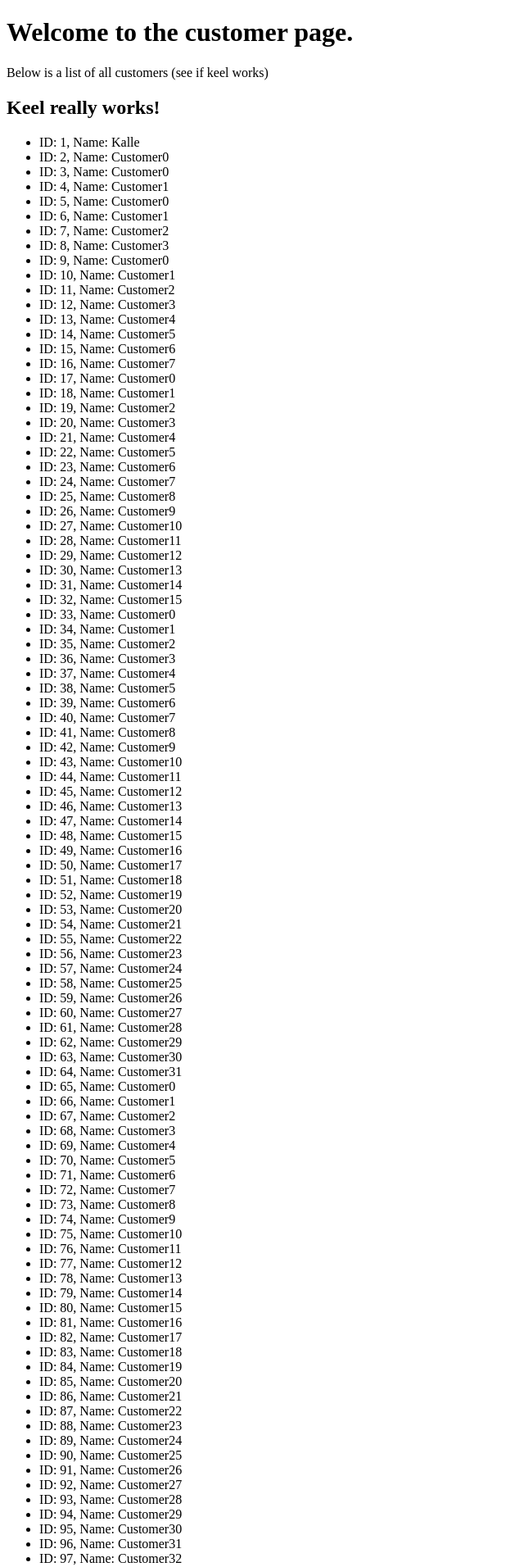
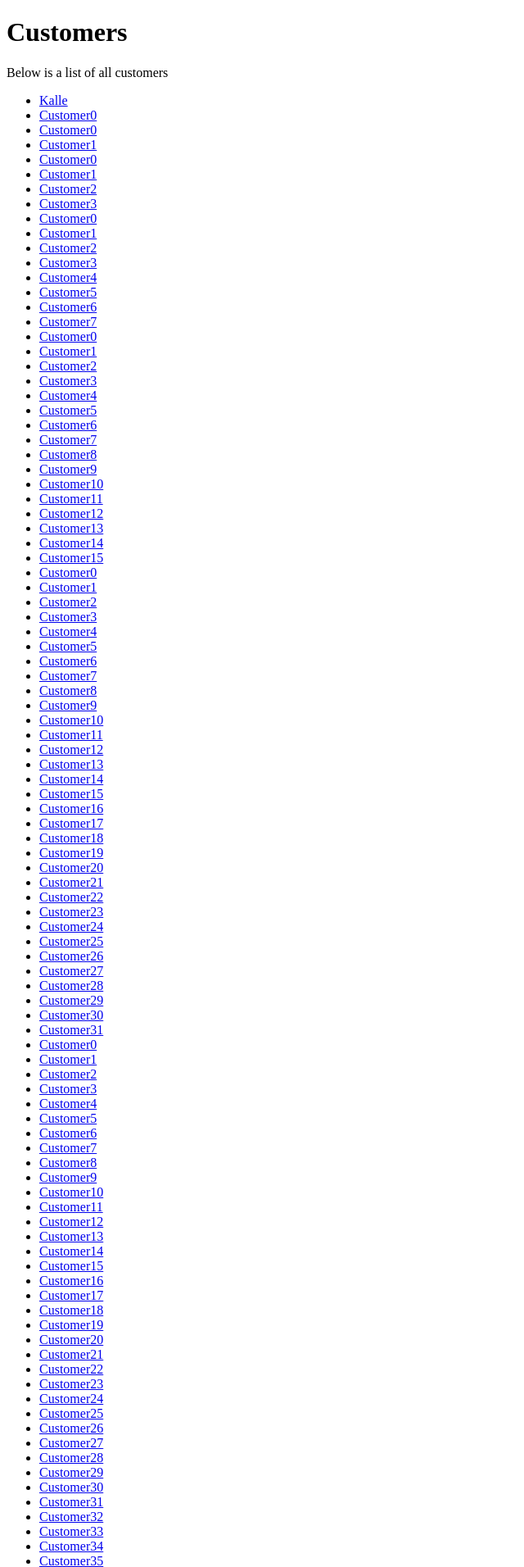
Before and after one commit to philipmagnusson/pyapi, a Flask app: page / in a window 1280 px wide. Shown: the top 1912 px of the page at 82% size, without its empty margins (0-640 px from the left). Run offline with Flask 3, Linux system fonts and the light colour scheme; parts of the project's set-up code (start-up, migrations or seed data) failed here and were passed over.

Commit message:
add a route

```diff
--- a/routes.py
+++ b/routes.py
@@ -7,8 +7,13 @@ from app import db
 main = Blueprint('main', __name__)
 
 @main.route('/')
-def index():
+def view_all_customers():
 	return render_template('index.html', customers=get_customer_data())
+
+@main.route('/customer/<int:customer_id>')
+def view_customer(customer_id):
+	customer = Customer.query.get_or_404(customer_id)
+	return render_template('customer_detail.html', customer=customer)
 
 @main.route('/api/customer', methods=["POST"])
 def apiCustomerCreate():
--- a/templates/index.html
+++ b/templates/index.html
@@ -5,12 +5,11 @@
 	</head>
 </html>
 <body>
-	<h1>Welcome to the customer page. </h1>
-	Below is a list of all customers (see if keel works)
-	<h2>Keel really works!</h2>
+	<h1>Customers</h1>
+	Below is a list of all customers
 	<ul>
 			{% for customer in customers %}
-					<li>ID: {{ customer.id }}, Name: {{ customer.name }}</li>
+					<li><a href="{{ url_for('main.view_customer', customer_id=customer.id)}}">{{ customer.name }}</a></li>
 			{% endfor %}
 	</ul>
 </body>
```
Also changed, not shown: templates/customer_detail.html (added, +15 -0 lines), database.sqlite.
